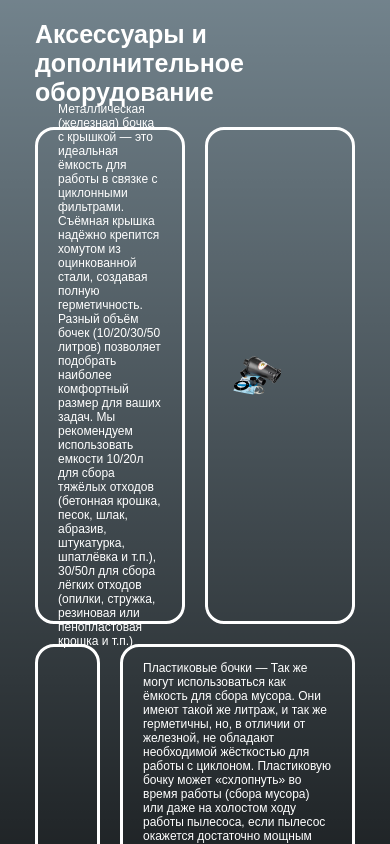
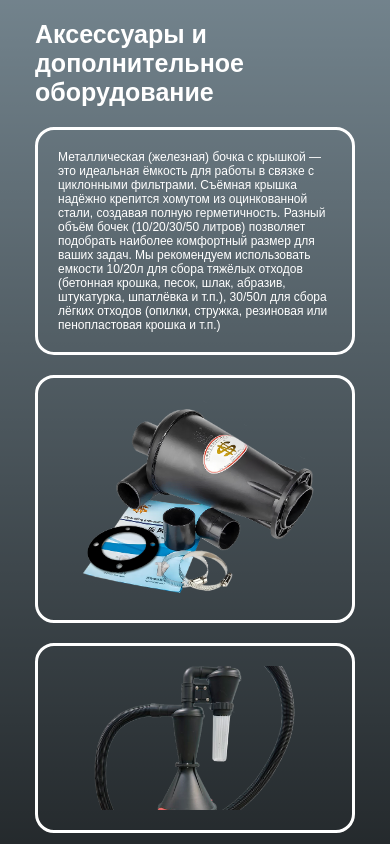
Before and after one commit to myrahkis/cyclone-landing-page, a Vue app: page / in a window 390 px wide. Shown: the part 6760-7604 px from the top of the page. Built offline with nearby package versions, Linux system fonts and the light colour scheme.

Commit message:
AccessoriesAddonsLayout adaptability

```diff
--- a/src/components/FourPicsLayout.vue
+++ b/src/components/FourPicsLayout.vue
@@ -3,10 +3,10 @@
 <template>
   <section class="fifth-section">
     <div class="fifth-grid">
-      <div class="grid-cell horiz-cell"><img src="" alt="" /></div>
-      <div class="grid-cell vert-cell"><img src="" alt="" /></div>
-      <div class="grid-cell"><img src="" alt="" /></div>
-      <div class="grid-cell"><img src="" alt="" /></div>
+      <div class="grid-cell first-cell"><img src="" alt="" /></div>
+      <div class="grid-cell second-cell"><img src="" alt="" /></div>
+      <div class="grid-cell third-cell"><img src="" alt="" /></div>
+      <div class="grid-cell fourth-cell"><img src="" alt="" /></div>
     </div>
   </section>
 </template>
@@ -32,11 +32,34 @@
   padding: 2rem;
   min-height: 0;
 }
-.horiz-cell {
+.first-cell {
   grid-column: 1 / 3;
 }
-.vert-cell {
+.second-cell {
   grid-column: 3 / -1;
   grid-row: 1 / -1;
 }
+
+/* (480px–767px) */
+@media (max-width: 767px) {
+  .fifth-grid {
+    grid-template-columns: repeat(2, 1fr);
+    grid-template-rows: repeat(4, 1fr);
+  }
+  .first-cell {
+    grid-column: 1 / -1;
+    grid-row: 1 / 1;
+  }
+  .second-cell {
+    grid-column: 1 / 1;
+    grid-row: 2 / 4;
+  }
+  .third-cell {
+    grid-column: 2 / -1;
+    grid-row: 2 / 4;
+  }
+  .fourth-cell {
+    grid-column: 1 / -1;
+  }
+}
 </style>
--- a/src/components/TwoEvenTopCellsLayout.vue
+++ b/src/components/TwoEvenTopCellsLayout.vue
@@ -37,13 +37,13 @@ const gradientStyle = computed(() => ({
   min-height: 100vh;
   color: white;
   padding: 3.5rem;
-  background: linear-gradient(${gradientDirection}, rgba(0, 0, 0), rgba(0, 0, 0, 0.4));
+  /* background: linear-gradient(${gradientDirection}, rgba(0, 0, 0), rgba(0, 0, 0, 0.4)); */
 }
 
 .thrid-grid {
   display: grid;
   grid-template-columns: repeat(4, 0.25fr);
-  grid-template-rows: repeat(2, 0.9fr);
+  grid-template-rows: repeat(2, auto);
   gap: 2rem;
   min-width: 100%;
   height: 100%;
@@ -56,11 +56,11 @@ const gradientStyle = computed(() => ({
   border-radius: 1.9rem;
   padding: 2rem;
   min-height: 0;
-  &:last-child,
+  /* &:last-child,
   &:first-child {
     padding-bottom: 0;
     padding-top: 0;
-  }
+  } */
 }
 
 .first-cell {
@@ -76,7 +76,16 @@ const gradientStyle = computed(() => ({
 }
 
 .img {
-  max-width: 55%;
+  max-width: 100%;
+  height: 100%;
   object-fit: contain;
 }
+
+/* (480px–767px) */
+@media (max-width: 767px) {
+  .thrid-grid {
+    display: flex;
+    flex-direction: column;
+  }
+}
 </style>
```
